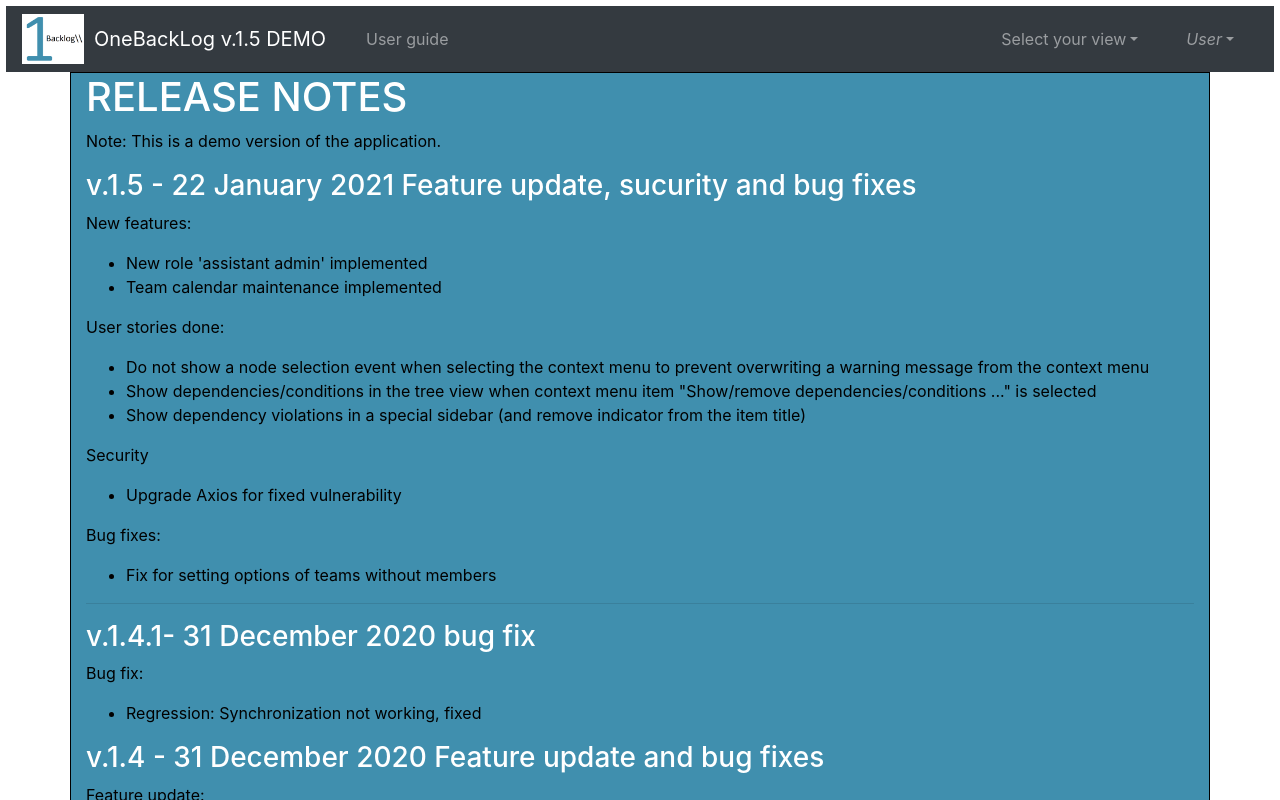
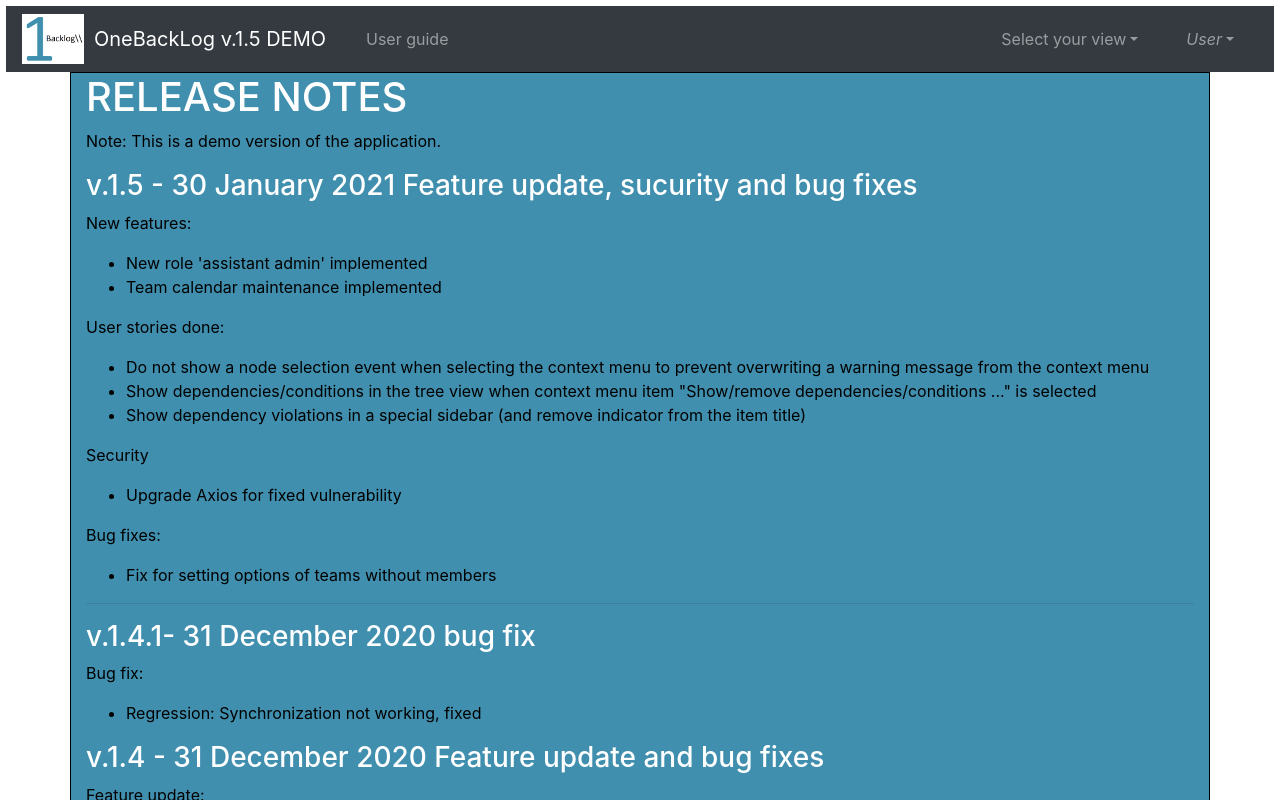
Before and after one commit to ErikVerheul/OneBacklog, a Vue app: page /rel-notes in a window 1280 px wide. Shown: the top 800 px of the page. Built offline with nearby package versions, Linux system fonts and the light colour scheme.

Commit message:
Update release date

```diff
--- a/src/components/rel-notes/rel-notes.vue
+++ b/src/components/rel-notes/rel-notes.vue
@@ -6,7 +6,7 @@
         <b-col cols="12" class="left-column">
           <h1>RELEASE NOTES</h1>
           <p v-if="this.$store.state.demo">Note: This is a demo version of the application.</p>
-					<h3>v.1.5 - 22 January 2021 Feature update, sucurity and bug fixes</h3>
+					<h3>v.1.5 - 30 January 2021 Feature update, sucurity and bug fixes</h3>
           <p>New features:</p>
           <ul>
             <li>New role 'assistant admin' implemented</li>
```
